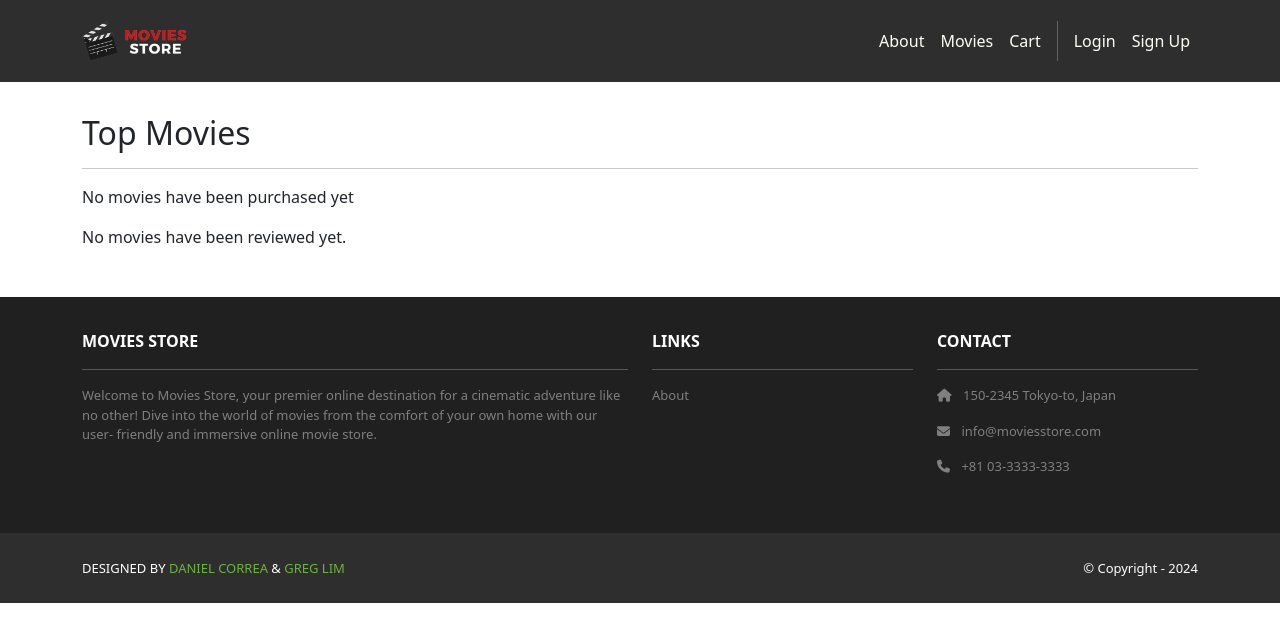
After one commit to turtlevil/moviesstore, a Django app: template movies/templates/movies/top_movies.html in a window 1280 px wide. The commit adds this page. Shown: the top 642 px of the page. Run offline with Django 5.2, Linux system fonts and the light colour scheme; the template is opened without the code that fills it, so the values that code supplies are empty; some libraries are stand-ins or nearby versions.

Commit message:
added user story #5

```diff
--- /dev/null
+++ b/movies/templates/movies/top_movies.html
@@ -0,0 +1,39 @@
+{% extends 'base.html' %}
+{% block content %}
+<div class="p-3">
+    <div class="container">
+        <div class="row mt-3">
+            <div class="col mx-auto mb-3">
+                <h2>Top Movies</h2>
+                <hr />
+                {% if template_data.top_bought %}
+                <div class="card mb-4">
+                    <div class="card-header">
+                        Most purchased movie
+                    </div>
+                    <div class="card-body">
+                        <b>Movie:</b> {{ template_data.top_bought.name }}<br />
+                        <b>Times Bought:</b> {{ template_data.top_bought.times_bought }}
+                    </div>
+                 </div>
+                {% else %}
+                <p>No movies have been purchased yet</p>
+                {% endif %}
+                {% if template_data.top_reviewed %}
+                <div class="card mb-4">
+                    <div class="card-header">
+                        Most reviewed movie
+                    </div>
+                    <div class="card-body">
+                        <b>Movie:</b> {{ template_data.top_reviewed.name }}<br />
+                        <b>Times Reviewed:</b> {{ template_data.top_reviewed.times_reviewed }}
+                    </div>
+                 </div>
+                {% else %}
+                <p>No movies have been reviewed yet.</p>
+                {% endif %}
+            </div>
+        </div>
+    </div>
+</div>
+{% endblock content %}
--- a/movies/urls.py
+++ b/movies/urls.py
@@ -8,6 +8,7 @@ urlpatterns = [
     path('<int:id>/review/<int:review_id>/delete/', views.delete_review, name='movies.delete_review'),
     #url for the report. sends id and review_id when url path clicked to report func
     path('<int:id>/review/<int:review_id>/report/', views.report, name='movies.report'),
-    path('top-commenters/', views.top_commenters, name='movies.top_commenters')
+    path('top-commenters/', views.top_commenters, name='movies.top_commenters'),
+    path('top-movies', views.top_movies, name='movies.top_movies')
 
 ]
--- a/moviesstore/templates/base.html
+++ b/moviesstore/templates/base.html
@@ -41,6 +41,7 @@
             {% if user.is_staff %}
             <a class="nav-link" href="{% url 'cart.top_buyers' %}">Top Buyers</a>
             <a class="nav-link" href="{% url 'movies.top_commenters' %}">Top Commenters</a>
+            <a class="nav-link" href="{% url 'movies.top_movies' %}">Top Movies</a>
             {% endif %}
             <a class="nav-link"href="{% url 'accounts.logout' %}">Logout ({{user.username }})</a>
             {% else %}
```
Also changed, not shown: movies/views.py (+16 -1 lines).
